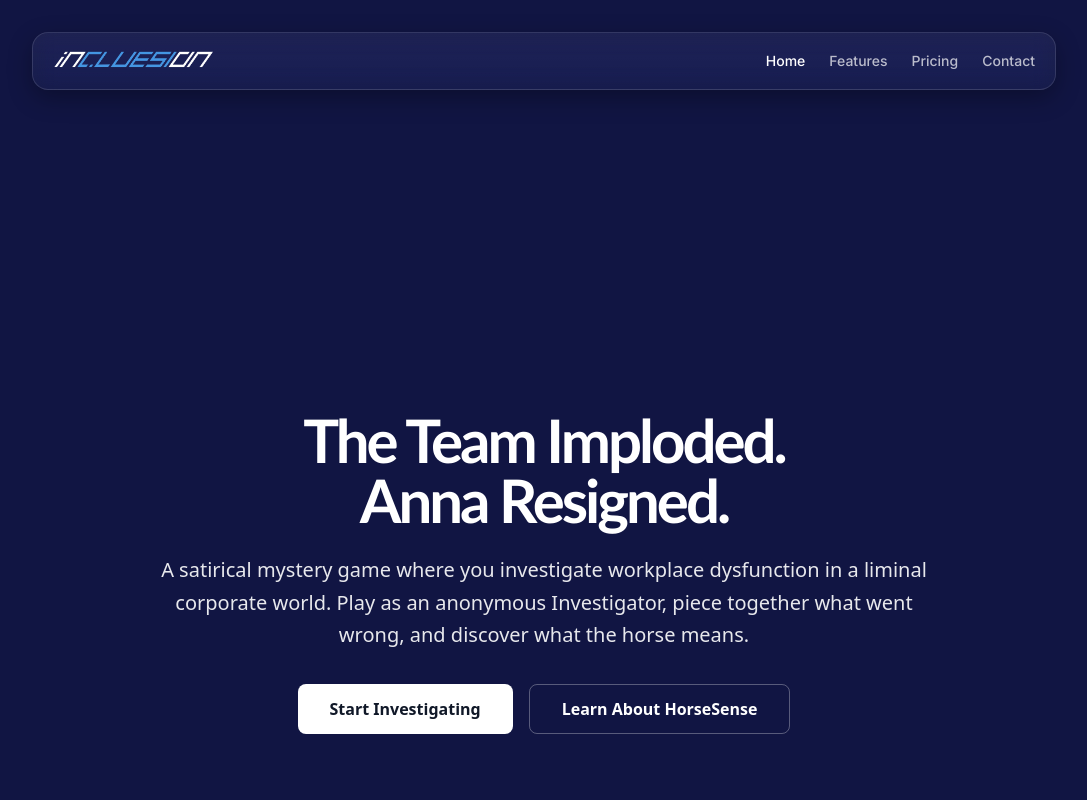
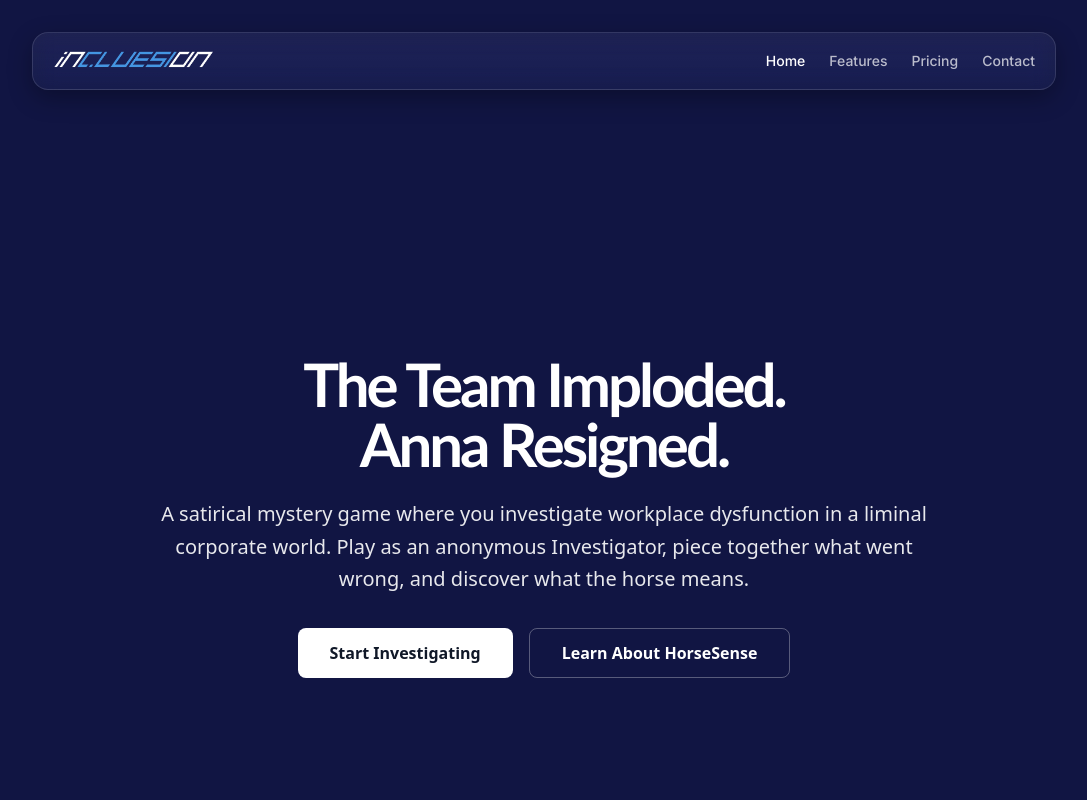
Before and after one commit to dvdhutch/Incluesion-Web-v3, a Next.js app: page / in a window 1280 px wide. Shown: the top 800 px of the page, without its empty margins (96-1183 px from the left). Built offline with nearby package versions, Linux system fonts and the light colour scheme; grey boxes are pictures that could not be loaded.

Commit message:
small spacing tweaks

```diff
--- a/src/components/Hero.tsx
+++ b/src/components/Hero.tsx
@@ -161,7 +161,7 @@
       </div>
 
       {/* Revealed text */}
-      <div className="relative z-10 mx-auto max-w-4xl px-6 py-24 text-center">
+      <div className="relative z-10 mx-auto max-w-4xl px-6 pt-10 pb-24 text-center">
         <h1 className="text-4xl sm:text-5xl lg:text-6xl font-semibold tracking-tight text-white">
           The Team Imploded.<br />Anna Resigned.
         </h1>
```
